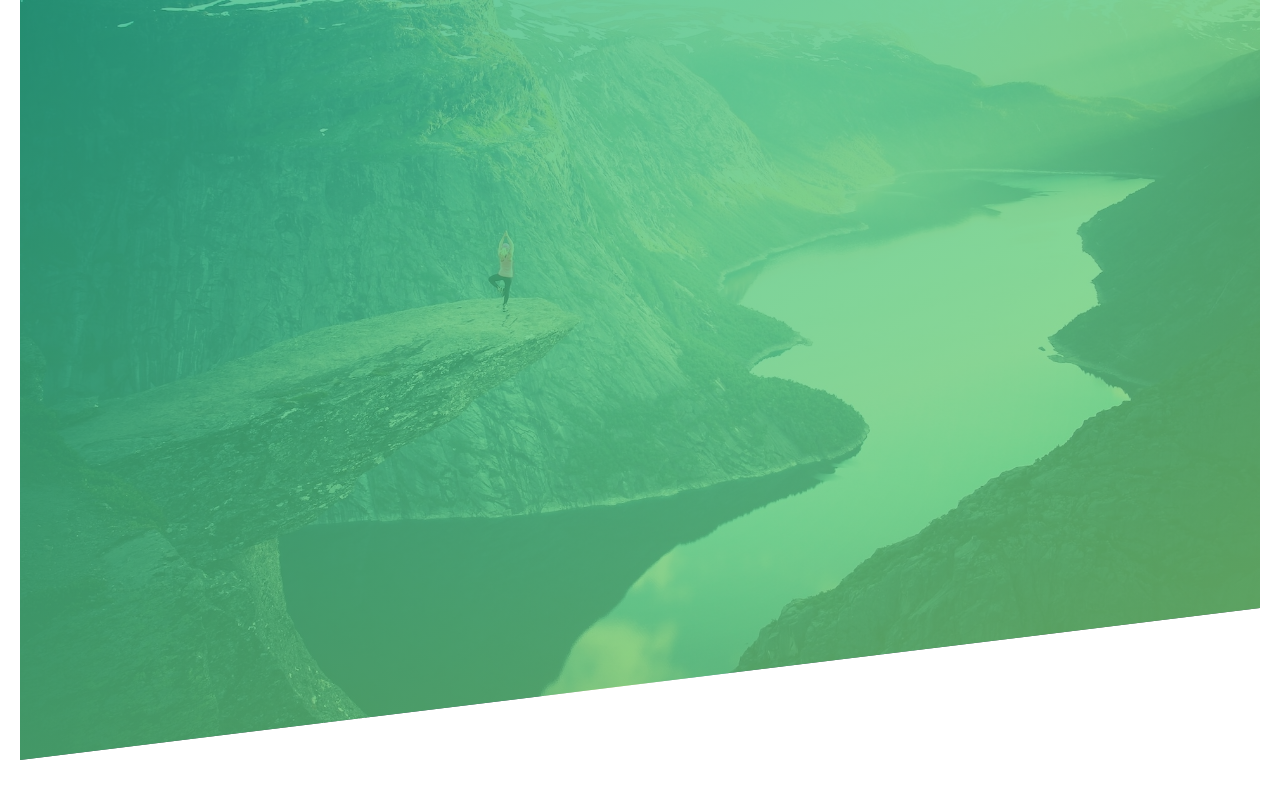
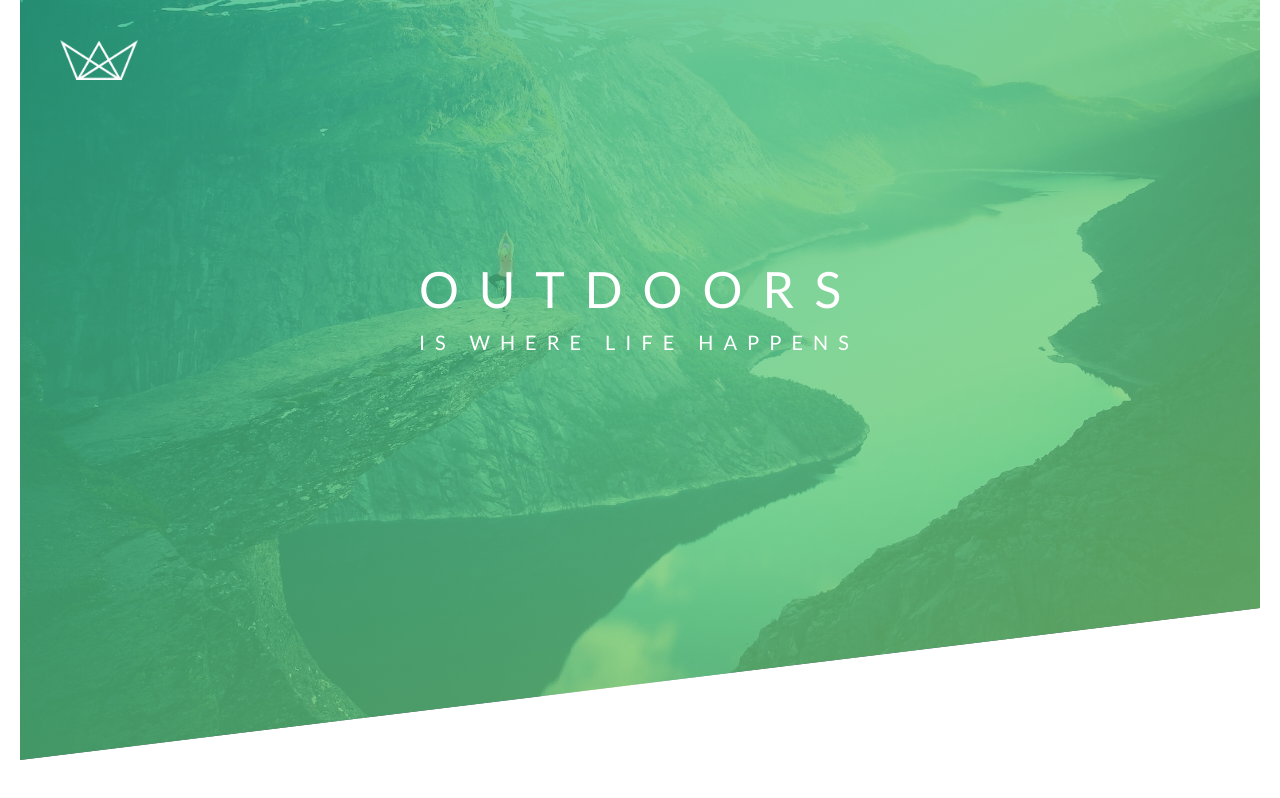
Before and after one commit to mahajantejasv/Natours, a plain HTML site: page starter/index.html in a window 1280 px wide. Drawn offline with Linux system fonts and the light colour scheme.

Commit message:
added heading

```diff
--- a/starter/css/style.css
+++ b/starter/css/style.css
@@ -11,7 +11,7 @@ $DarkGreen: #28b485;
 }
 
 body {
-  font-family: "Lato" sans-serif;
+  font-family: "Lato", sans-serif;
   font-size: 16px;
   font-weight: 400;
   line-height: 1.5;
@@ -22,8 +22,46 @@ body {
 
 .header {
   height: 95vh;
-  background-image: linear-gradient(to right bottom,#28b485bd,#7ed56fbd), url('../img/hero.jpg');
+  background-image: linear-gradient(to right bottom, #28b485bd, #7ed56fbd),
+    url("../img/hero.jpg");
   background-size: cover;
   background-position: top;
-  clip-path: polygon(0 0,100% 0,100% 80%,0 100%);
+  clip-path: polygon(0 0, 100% 0, 100% 80%, 0 100%);
+  position: relative;
 }
+
+.logo-box {
+  position: absolute;
+  top: 40px;
+  left: 40px;
+}
+
+.logo {
+  height: 40px;
+}
+
+.text-box {
+  position: absolute;
+  color: white;
+  top: 40%;
+  left: 50%;
+  transform: translate(-50%,-50%);
+}
+
+.heading-primary {
+  text-transform: uppercase;
+}
+
+.heading-primary-main {
+  display: block;
+  font-size: 50px;
+  font-weight: 400;
+  letter-spacing: 20px;
+}
+
+.heading-primary-sub {
+  display: block;
+  font-size: 20px;
+  font-weight: 400;
+  letter-spacing: 10px;
+}
--- a/starter/index.html
+++ b/starter/index.html
@@ -13,6 +13,16 @@
         <title>Natours | Exciting tours for adventurous people</title>
     </head>
     <body>
-        <header class="header"></header>
+        <header class="header">
+            <div class="logo-box">
+                <img src="./img/logo-white.png" class="logo">
+            </div>
+            <div class="text-box">
+                <h1 class="heading-primary">
+                    <span class="heading-primary-main">Outdoors</span>
+                    <span class="heading-primary-sub">is where life happens</span>
+                </h1>
+            </div>
+        </header>
     </body>
 </html>
```
